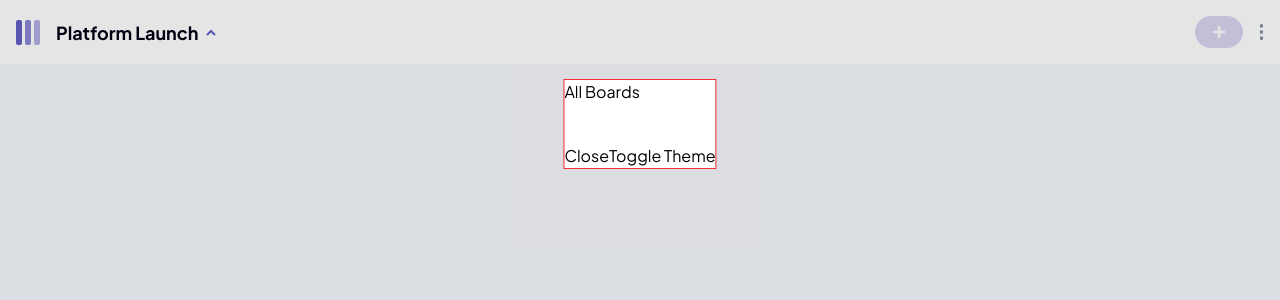
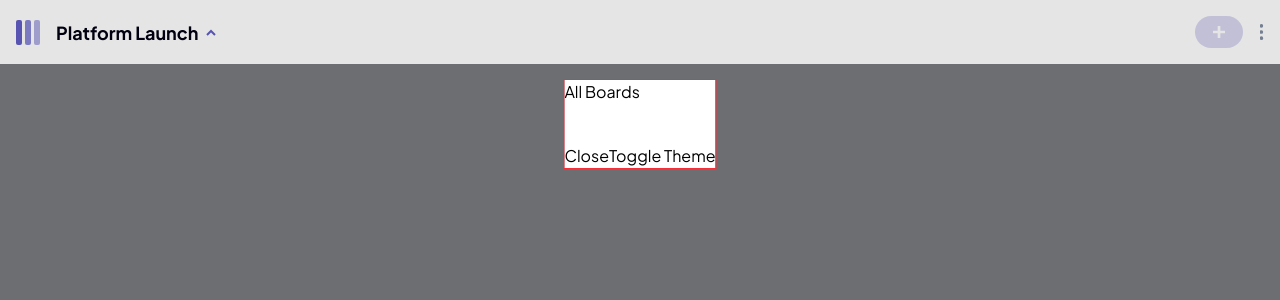
Before and after one commit to CodingWithJiro/frontend-mentor-kanban-task-management-web-app, a Next.js app: page / in a window 1280 px wide. Both pictures are taken after a click on the button 211 px from the left and 32 px from the top of the page. Shown: the top 300 px of the page. Built offline with nearby package versions, Linux system fonts and the light colour scheme.

Commit message:
feat(modal): add custom background overlay

```diff
--- a/src/components/board/board-theme-switcher-button.tsx
+++ b/src/components/board/board-theme-switcher-button.tsx
@@ -10,6 +10,10 @@ export default function BoardThemeSwitcherButton() {
 
   return (
     <>
+      {isOpen && (
+        <div className="fixed inset-x-0 top-16 bottom-0 bg-[#000]/50"></div>
+      )}
+
       <button
         className="hover:bg-background-mobile-dropdown focus-visible:outline-main-purple cursor-pointer rounded-full px-2 py-2.5 focus-visible:outline-2 focus-visible:-outline-offset-4"
         type="button"
```
